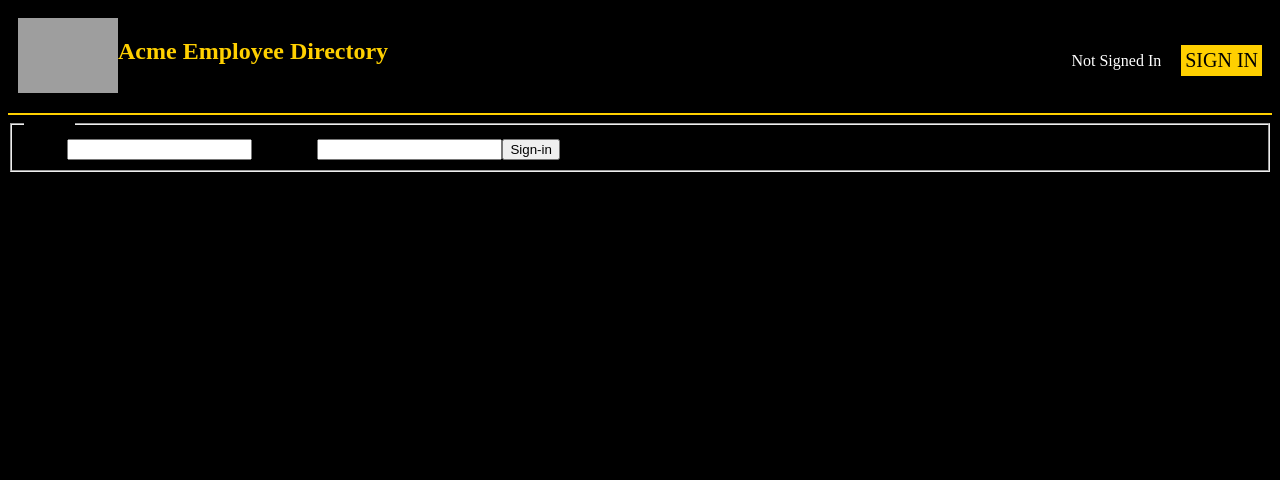
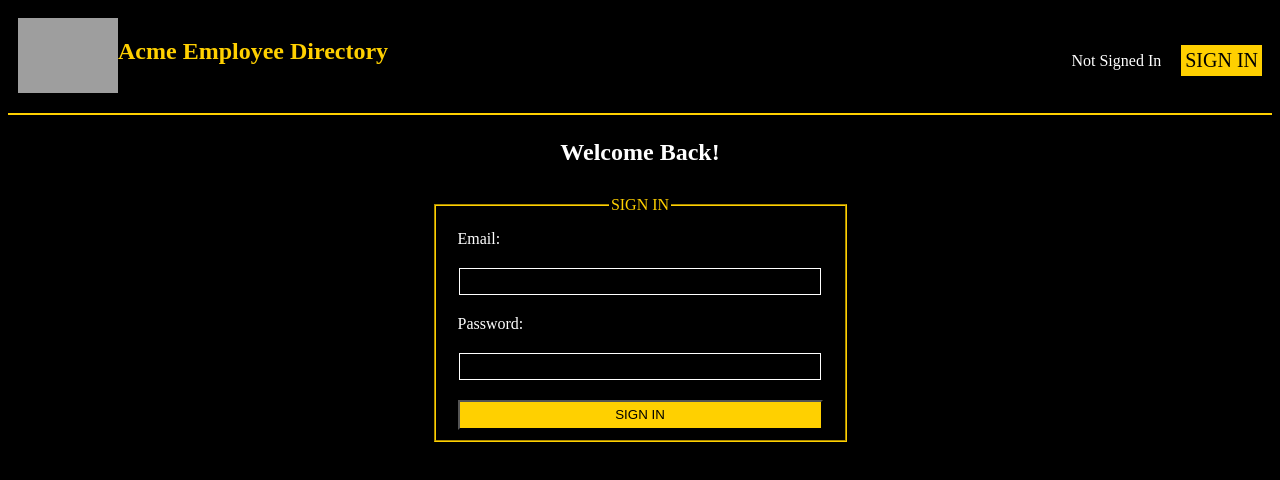
Before and after one commit to tannermeck/employee-directory, a React app: page /login in a window 1280 px wide. Shown: the top 480 px of the page. Built offline with nearby package versions, Linux system fonts and the light colour scheme; grey boxes are pictures that could not be loaded.

Commit message:
auth form styled

```diff
--- a/src/App.jsx
+++ b/src/App.jsx
@@ -14,6 +14,9 @@ export default function App() {
         <Route exact path='/login'>
           <Auth />
         </Route>
+        <Route exact path='/register'>
+          <Auth notRegistered />
+        </Route>
       </Switch>
     </Router>
   )
--- a/src/components/Auth/Auth.jsx
+++ b/src/components/Auth/Auth.jsx
@@ -1,14 +1,19 @@
+import style from './auth.css';
+
 export default function Auth(){
     return (
-        <fieldset>
-            <legend>Sign-in</legend>
-                <form>
+        <>
+        <h3>Welcome Back!</h3>
+        <fieldset className={style.authContainer}>
+            <legend>SIGN IN</legend>
+                <form className={style.formContainer}>
                     <label htmlFor='email'>Email:</label>
-                    <input type='email' id='email' />
+                    <input type='email' id='email' required/>
                     <label htmlFor='password'>Password:</label>
-                    <input type='password' id='password' />
-                    <button type='submit'>Sign-in</button>
+                    <input type='password' id='password' required/>
+                    <button type='submit'>SIGN IN</button>
                 </form>
         </fieldset>
+        </>
     )
 }
--- /dev/null
+++ b/src/components/Auth/auth.css
@@ -0,0 +1,41 @@
+.authContainer {
+    color: white;
+    width: fit-content;
+    margin: auto;
+    margin-top: 30px;
+    border-color: rgb(255, 208, 0);
+}
+legend {
+    text-align: center;
+    color: rgb(255, 208, 0);
+}
+.formContainer {
+    display: flex;
+    flex-direction: column;
+    justify-content: center;
+    align-items: center;
+}
+label {
+    font-size: 1rem;
+    padding: 10px;
+    width: 365px;
+    text-align: left;
+}
+input {
+    width: 350px;
+    margin: 10px;
+    padding: 5px;
+    border: 1px solid white;
+    background-color: black;
+}
+button {
+    width: 365px;
+    margin-top: 10px;
+    height: 30px;
+    background-color: rgb(255, 208, 0);
+}
+h3 {
+    color: white;
+    text-align: center;
+    font-size: 1.5rem;
+}
```
